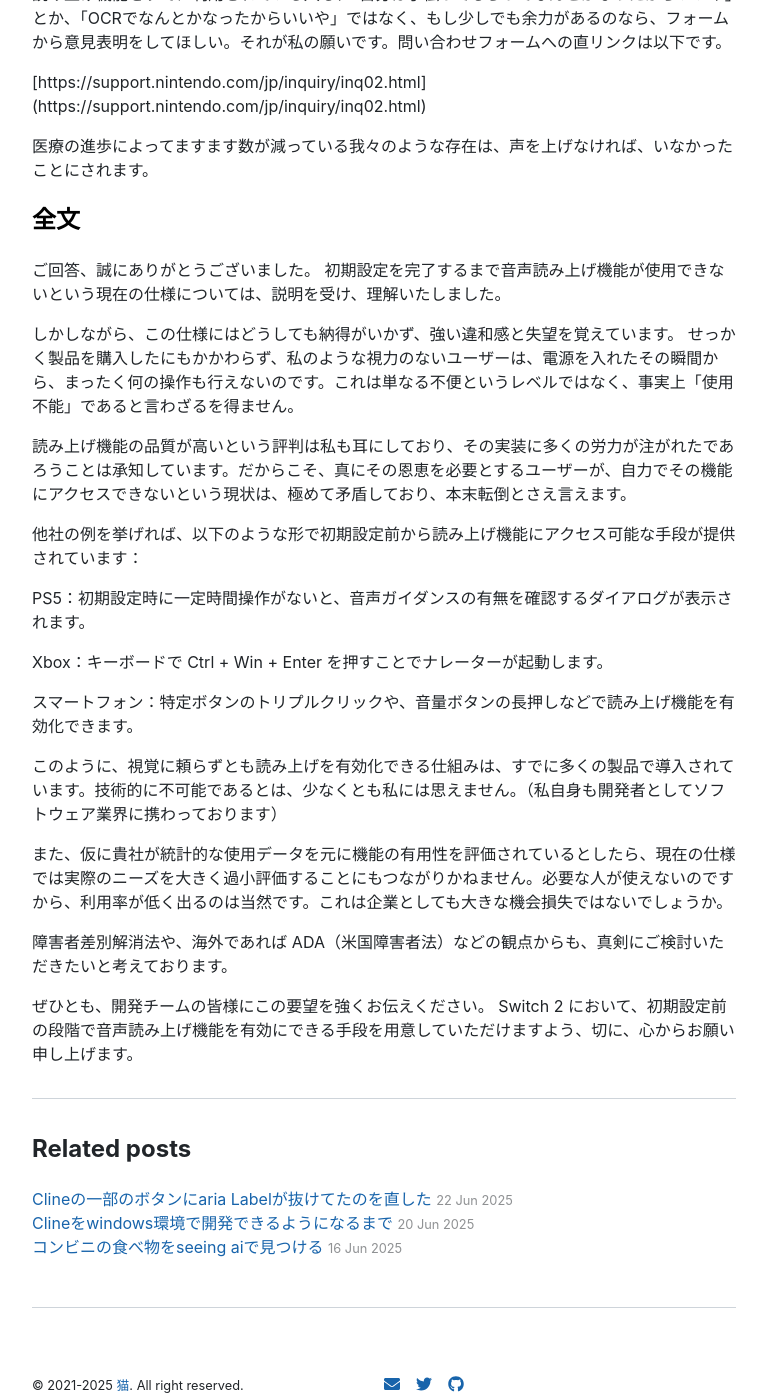
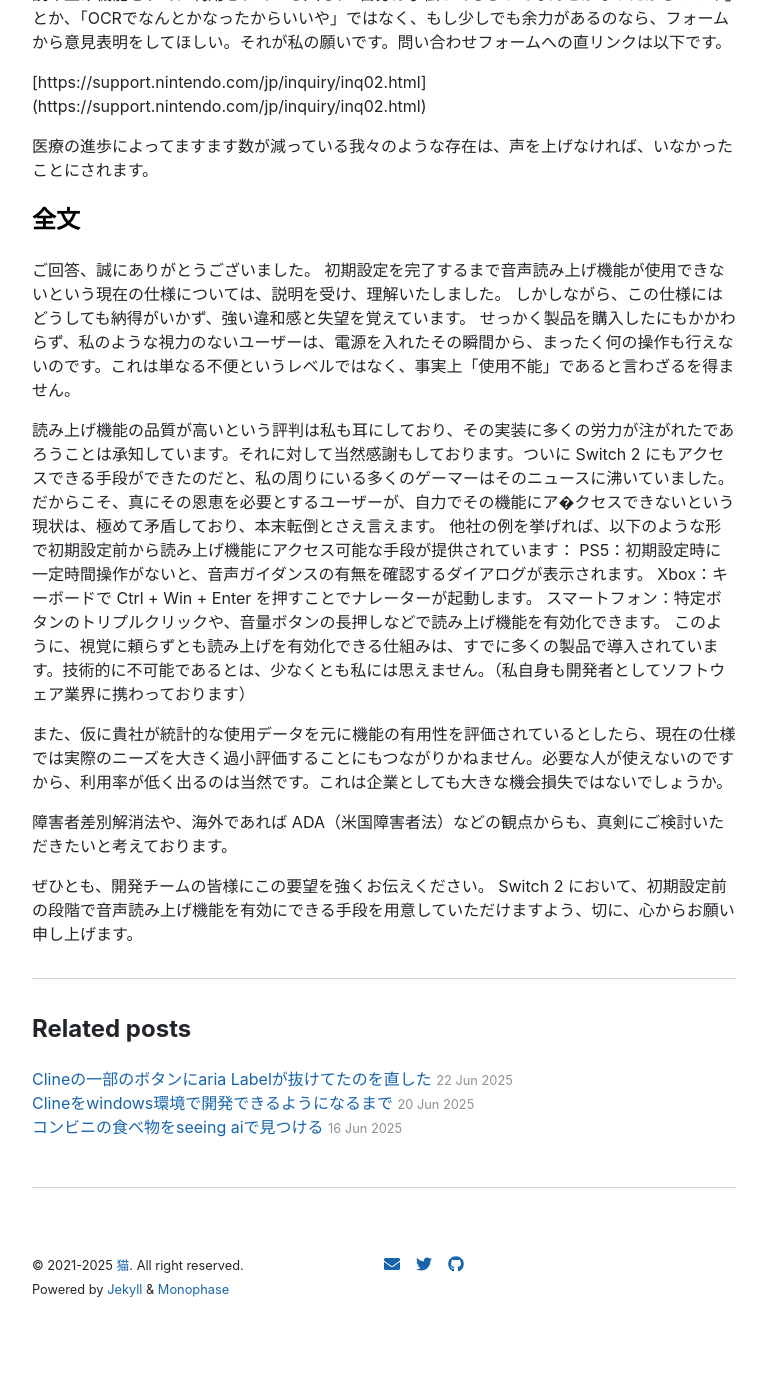
Before and after one commit to yncat/yncat.github.io, a Jekyll site: the page built from _posts/2025-07-02-switch 2 の初期設定時に音声読み上げを利用できないことに関して任天堂に送った要望の全文.md, in a window 1280 px wide and 1400 px high, scrolled down 662 px. Shown: the whole window, without its empty margins (256-1023 px from the left). Built offline with Jekyll 4.4.1, drawn with Linux system fonts in a browser that asks for light colours; nearby versions of some CDN libraries; after the commit the page ends 1978 px from its top, so only the background shows below that.

Commit message:
フォームで書き足してたところを追加

```diff
--- a/_posts/2025-07-02-switch 2 の初期設定時に音声読み上げを利用できないことに関して任天堂に送った要望の全文.md
+++ b/_posts/2025-07-02-switch 2 の初期設定時に音声読み上げを利用できないことに関して任天堂に送った要望の全文.md
@@ -25,20 +25,14 @@
 
 ご回答、誠にありがとうございました。
 初期設定を完了するまで音声読み上げ機能が使用できないという現在の仕様については、説明を受け、理解いたしました。
-
 しかしながら、この仕様にはどうしても納得がいかず、強い違和感と失望を覚えています。
 せっかく製品を購入したにもかかわらず、私のような視力のないユーザーは、電源を入れたその瞬間から、まったく何の操作も行えないのです。これは単なる不便というレベルではなく、事実上「使用不能」であると言わざるを得ません。
 
-読み上げ機能の品質が高いという評判は私も耳にしており、その実装に多くの労力が注がれたであろうことは承知しています。だからこそ、真にその恩恵を必要とするユーザーが、自力でその機能にアクセスできないという現状は、極めて矛盾しており、本末転倒とさえ言えます。
-
+読み上げ機能の品質が高いという評判は私も耳にしており、その実装に多くの労力が注がれたであろうことは承知しています。それに対して当然感謝もしております。ついに Switch 2 にもアクセスできる手段ができたのだと、私の周りにいる多くのゲーマーはそのニュースに沸いていました。だからこそ、真にその恩恵を必要とするユーザーが、自力でその機能にア�クセスできないという現状は、極めて矛盾しており、本末転倒とさえ言えます。
 他社の例を挙げれば、以下のような形で初期設定前から読み上げ機能にアクセス可能な手段が提供されています：
-
 PS5：初期設定時に一定時間操作がないと、音声ガイダンスの有無を確認するダイアログが表示されます。
-
 Xbox：キーボードで Ctrl + Win + Enter を押すことでナレーターが起動します。
-
 スマートフォン：特定ボタンのトリプルクリックや、音量ボタンの長押しなどで読み上げ機能を有効化できます。
-
 このように、視覚に頼らずとも読み上げを有効化できる仕組みは、すでに多くの製品で導入されています。技術的に不可能であるとは、少なくとも私には思えません。（私自身も開発者としてソフトウェア業界に携わっております）
 
 また、仮に貴社が統計的な使用データを元に機能の有用性を評価されているとしたら、現在の仕様では実際のニーズを大きく過小評価することにもつながりかねません。必要な人が使えないのですから、利用率が低く出るのは当然です。これは企業としても大きな機会損失ではないでしょうか。
```
